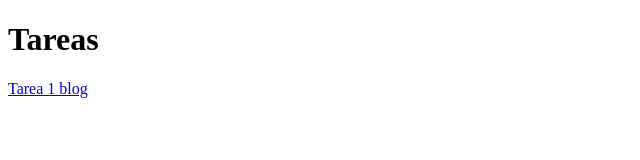
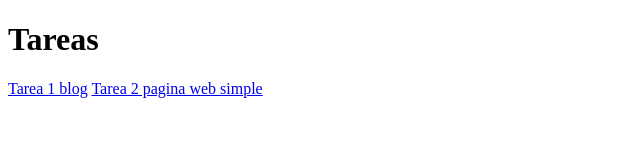
Before and after one commit to MVRer/entregas, a plain HTML site: page index.html in a window 1280 px wide. Shown: the whole page, without its empty margins (0-640 px from the left). Drawn offline with Linux system fonts and the light colour scheme.

Commit message:
Added simple website for flexbox hw

```diff
--- a/index.html
+++ b/index.html
@@ -9,6 +9,7 @@
 <body>
     <h1>Tareas</h1>
     <a href="./blog/blog.html">Tarea 1 blog</a>
+    <a href="./paginawebsimple/index.html">Tarea 2 pagina web simple</a>
 
 </body>
 </html>
```
